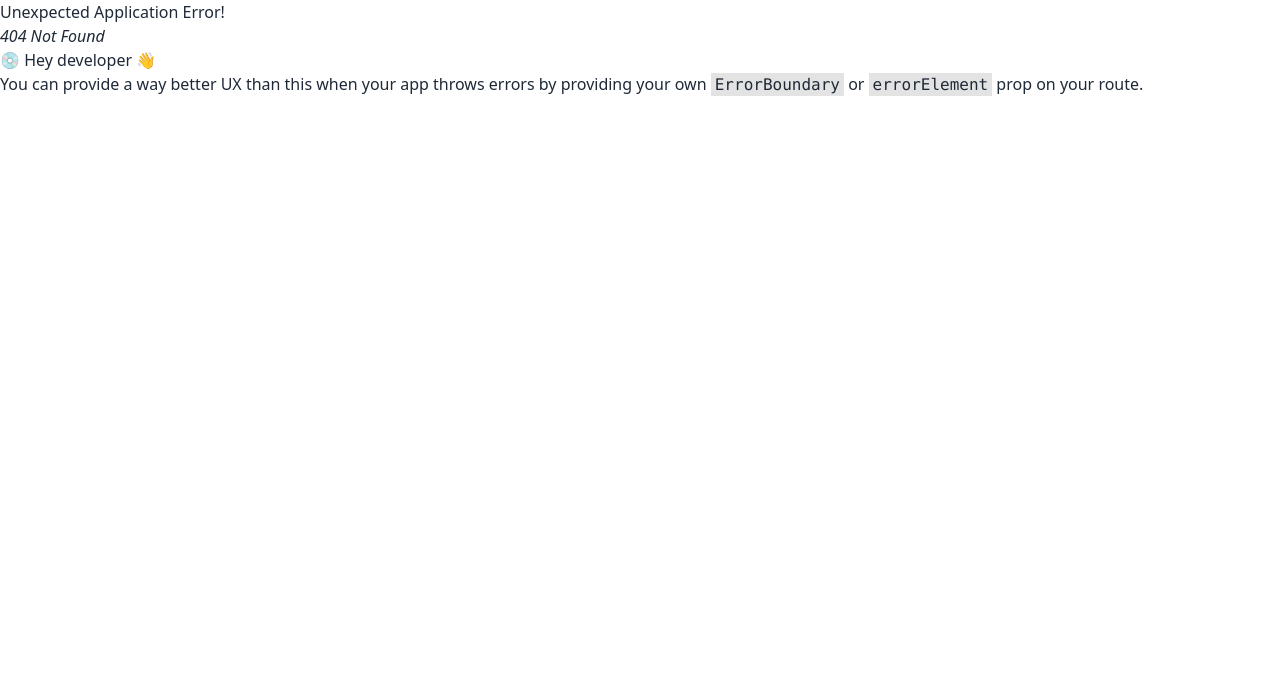
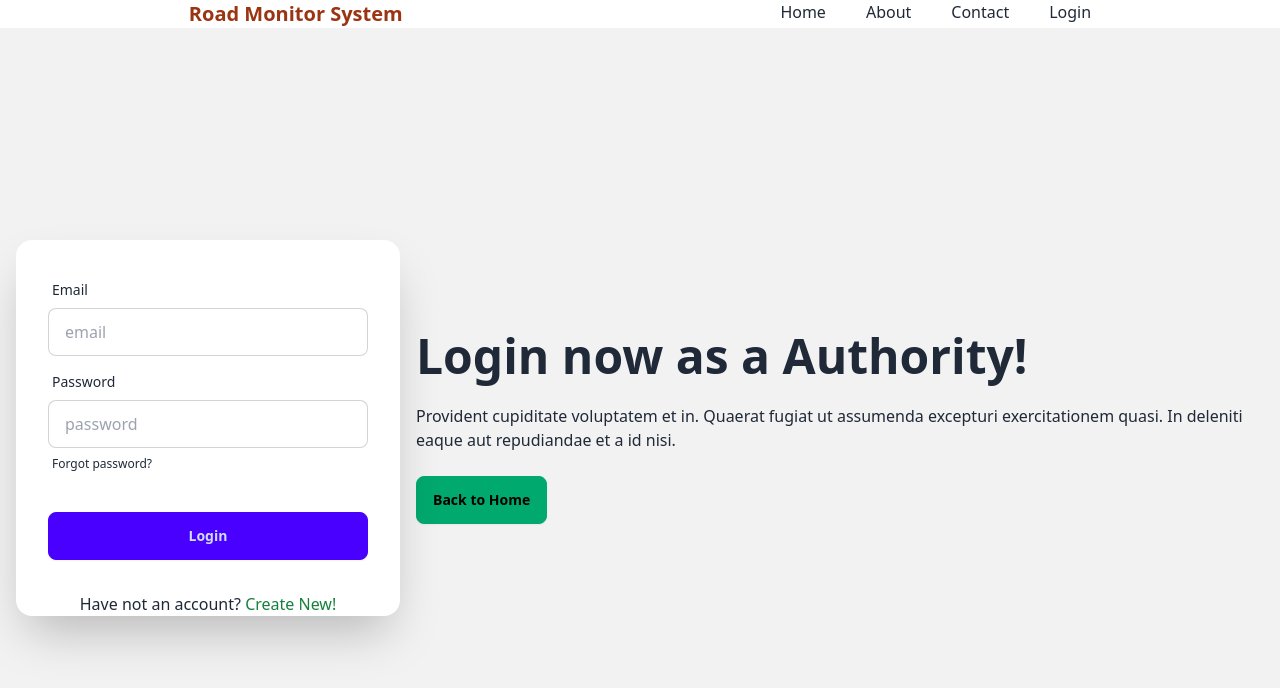
Before and after one commit to Md-Azad/ROAD_MONITOR, a React (Vite) app: page /authlogin in a window 1280 px wide. Before the commit this address had no page. Shown: the top 688 px of the page. Built offline with nearby package versions, Linux system fonts and the light colour scheme.

Commit message:
authority login created

```diff
--- a/src/Routes/Routes.jsx
+++ b/src/Routes/Routes.jsx
@@ -4,6 +4,7 @@ import Home from "../pages/Home/Home/Home";
 import Login from "../pages/Login/Login";
 import SignUp from "../pages/SignUP/SignUp";
 import AuthSign from "../pages/AuthSign/AuthSign";
+import AuthLogin from "../pages/AuthLogin/AuthLogin";
 
 export const router = createBrowserRouter([
     {
@@ -25,6 +26,10 @@ export const router = createBrowserRouter([
         {
             path: "/authsignup",
             element: <AuthSign></AuthSign>
+        },
+        {
+            path: "/authlogin",
+            element: <AuthLogin></AuthLogin>
         }
       ]
     },
--- /dev/null
+++ b/src/pages/AuthLogin/AuthLogin.jsx
@@ -0,0 +1,93 @@
+import { Link } from "react-router-dom";
+
+const AuthLogin = () => {
+
+    const handleSubmit = (event) => {
+        event.preventDefault();
+        const form = event.target;
+        const email = form.email.value;
+        const password = form.password.value;
+        console.log(email, password);
+
+        const logInfo = { email, password}
+
+        fetch("http://localhost:8004/api/admin", {
+            method: "POST",
+            headers: {
+              "content-type": "application/json",
+            },
+            body: JSON.stringify(logInfo),
+          })
+            .then((res) => res.json())
+            .then((data) => console.log(data));
+
+
+    }
+
+  return (
+    <>
+      <div className="hero bg-base-200 min-h-screen">
+        <div className="hero-content flex-col lg:flex-row-reverse">
+          <div className="text-center lg:text-left">
+            <h1 className="text-5xl font-bold">Login now as a Authority!</h1>
+            <p className="py-6">
+              Provident cupiditate voluptatem et in. Quaerat fugiat ut assumenda
+              excepturi exercitationem quasi. In deleniti eaque aut repudiandae
+              et a id nisi.
+            </p>
+            <Link to="/" className="btn btn-success">
+              Back to Home
+            </Link>
+          </div>
+
+          <div className="card bg-base-100 w-full max-w-sm shrink-0 shadow-2xl">
+            <form onSubmit={handleSubmit} className="card-body">
+              <div className="form-control">
+                <label className="label">
+                  <span className="label-text">Email</span>
+                </label>
+                <input
+                  type="email"
+                  placeholder="email"
+                  name="email"
+                  className="input input-bordered"
+                  required
+                />
+              </div>
+              <div className="form-control">
+                <label className="label">
+                  <span className="label-text">Password</span>
+                </label>
+                <input
+                  type="password"
+                  placeholder="password"
+                  name="password"
+                  className="input input-bordered"
+                  required
+                />
+                <label className="label">
+                  <a href="#" className="label-text-alt link link-hover">
+                    Forgot password?
+                  </a>
+                </label>
+              </div>
+              <div className="form-control mt-6">
+              <input
+                  className="btn btn-primary"
+                  type="submit"
+                  value="Login"
+                />
+              </div>
+            </form>
+            <Link to="/signup" className="text-center">
+              Have not an account?{" "}
+              <span className="text-green-700">Create New!</span>
+            </Link>
+          </div>
+        </div>
+      </div>
+    </>
+  );
+};
+
+export default AuthLogin;
```
